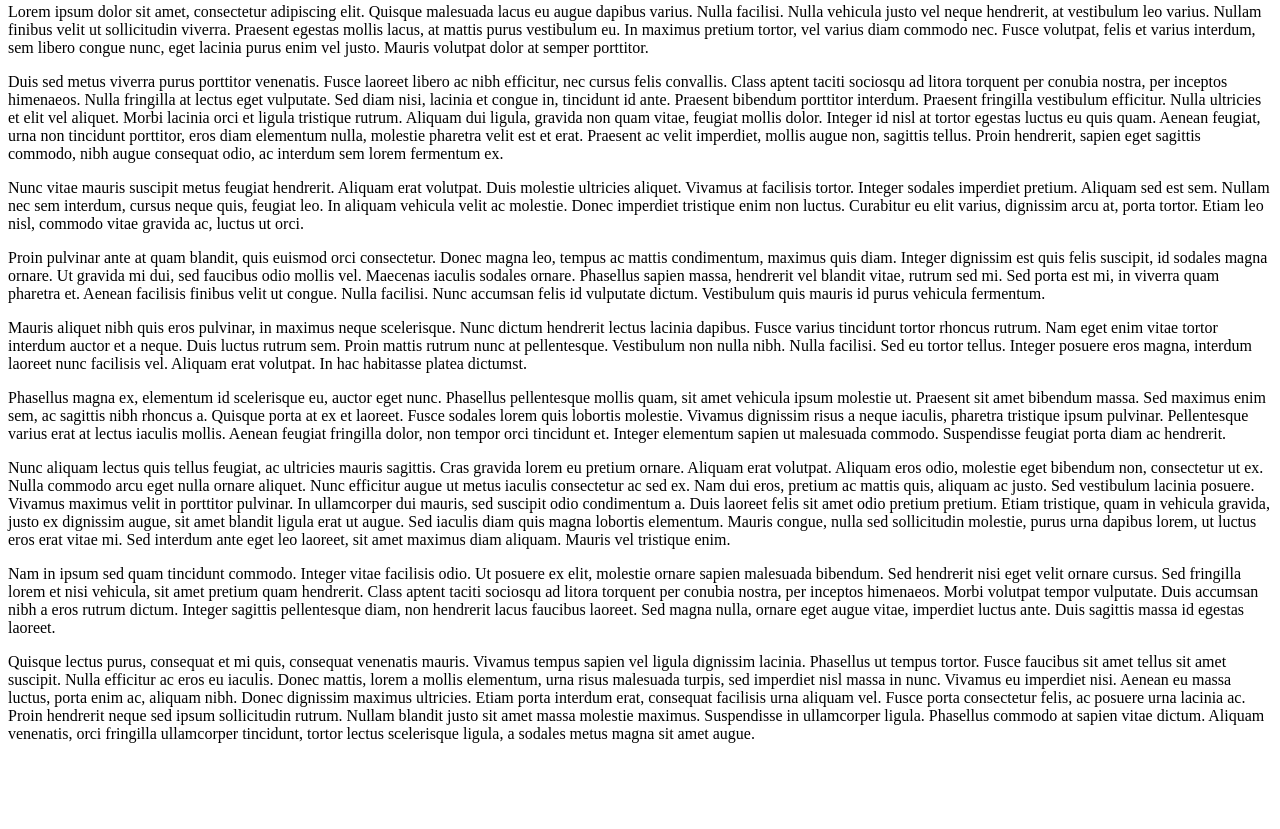
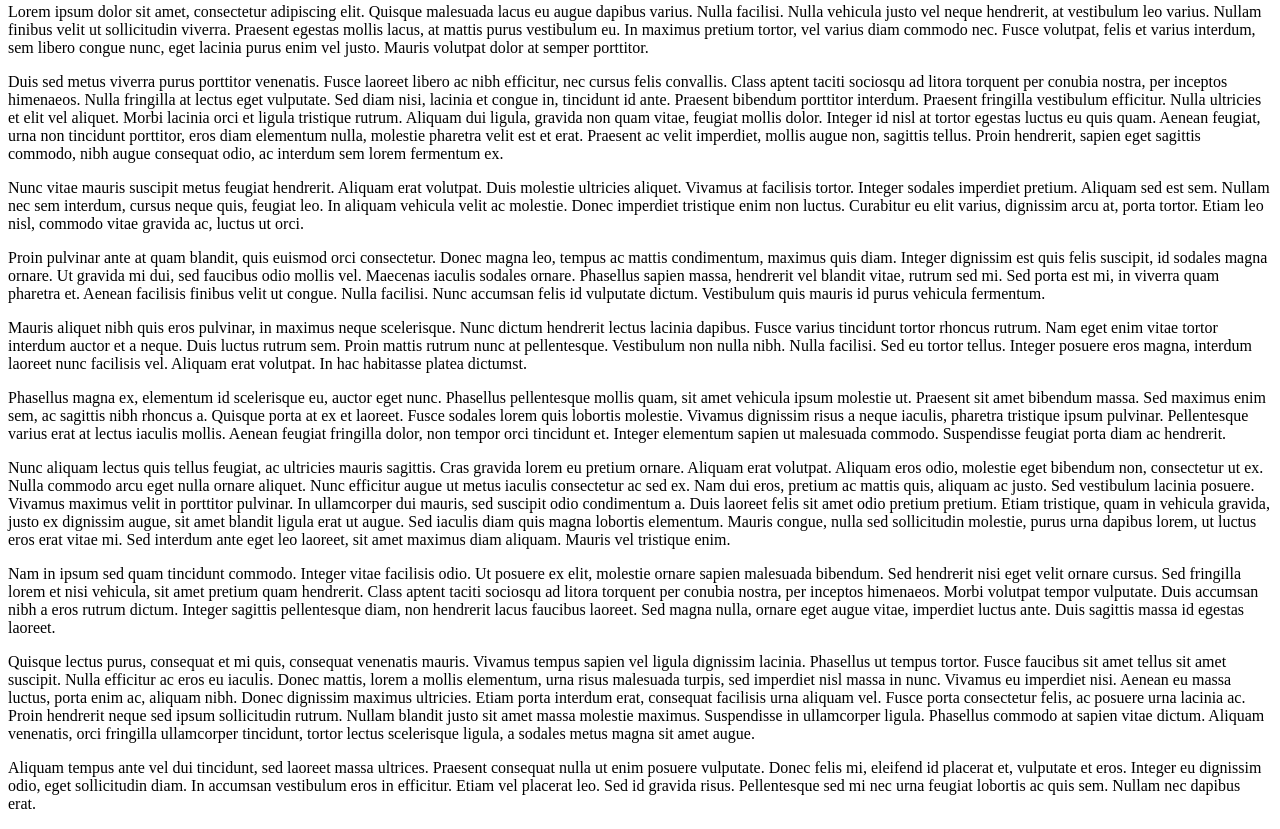
Before and after one commit to trygveaa/itera-fagkveld-2015-02-24-git, a plain HTML site: page index.html in a window 1280 px wide. Shown: the part 2921-3750 px from the top of the page. Before the commit the page ends 3680 px from the top, so only its background shows below. Drawn offline with Linux system fonts and the light colour scheme.

Commit message:
Add paragraph

```diff
--- a/index.html
+++ b/index.html
@@ -97,3 +97,5 @@ nibh.</p>
 <p>Nam in ipsum sed quam tincidunt commodo. Integer vitae facilisis odio. Ut posuere ex elit, molestie ornare sapien malesuada bibendum. Sed hendrerit nisi eget velit ornare cursus. Sed fringilla lorem et nisi vehicula, sit amet pretium quam hendrerit. Class aptent taciti sociosqu ad litora torquent per conubia nostra, per inceptos himenaeos. Morbi volutpat tempor vulputate. Duis accumsan nibh a eros rutrum dictum. Integer sagittis pellentesque diam, non hendrerit lacus faucibus laoreet. Sed magna nulla, ornare eget augue vitae, imperdiet luctus ante. Duis sagittis massa id egestas laoreet.</p>
 
 <p>Quisque lectus purus, consequat et mi quis, consequat venenatis mauris. Vivamus tempus sapien vel ligula dignissim lacinia. Phasellus ut tempus tortor. Fusce faucibus sit amet tellus sit amet suscipit. Nulla efficitur ac eros eu iaculis. Donec mattis, lorem a mollis elementum, urna risus malesuada turpis, sed imperdiet nisl massa in nunc. Vivamus eu imperdiet nisi. Aenean eu massa luctus, porta enim ac, aliquam nibh. Donec dignissim maximus ultricies. Etiam porta interdum erat, consequat facilisis urna aliquam vel. Fusce porta consectetur felis, ac posuere urna lacinia ac. Proin hendrerit neque sed ipsum sollicitudin rutrum. Nullam blandit justo sit amet massa molestie maximus. Suspendisse in ullamcorper ligula. Phasellus commodo at sapien vitae dictum. Aliquam venenatis, orci fringilla ullamcorper tincidunt, tortor lectus scelerisque ligula, a sodales metus magna sit amet augue.</p>
+
+<p>Aliquam tempus ante vel dui tincidunt, sed laoreet massa ultrices. Praesent consequat nulla ut enim posuere vulputate. Donec felis mi, eleifend id placerat et, vulputate et eros. Integer eu dignissim odio, eget sollicitudin diam. In accumsan vestibulum eros in efficitur. Etiam vel placerat leo. Sed id gravida risus. Pellentesque sed mi nec urna feugiat lobortis ac quis sem. Nullam nec dapibus erat.</p>
```
